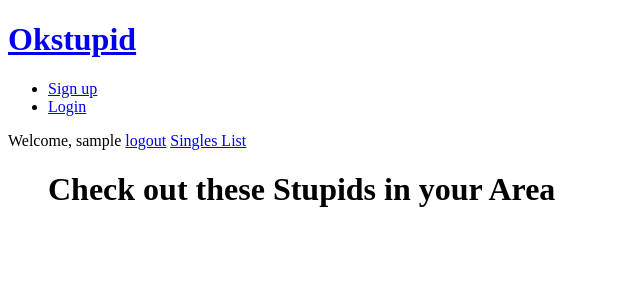
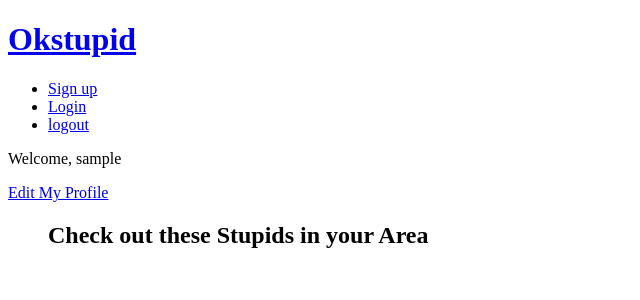
Before and after one commit to jcylok/okstupid, a Django app: template okstupid/templates/find_singles.html in a window 1280 px wide. Shown: the top 300 px of the page, without its empty margins (0-640 px from the left). Run offline with Django 3.2, Linux system fonts and the light colour scheme; the template is opened without the code that fills it, so the values that code supplies are empty; the visitor is signed in with stand-in values (Sample User, id 1).

Commit message:
added edit button

```diff
--- a/okstupid/templates/base.html
+++ b/okstupid/templates/base.html
@@ -14,6 +14,7 @@
         <ul class="navbar">
           <li><a href="{%url 'register'%}">Sign up</a></li>
           <li><a href="{% url 'login' %}">Login</a></li>
+          <li><a href="/">logout</a></li>
         </ul>
       </nav>
     </div>
--- a/okstupid/templates/find_singles.html
+++ b/okstupid/templates/find_singles.html
@@ -6,19 +6,15 @@
     <section>
       {% if user.is_authenticated %}
       Welcome, {{user.username}}
-      <a href="/">logout</a>
       {#<a href="{% url 'matches_list' %}">Matches</a>#}
-      <a href="/singles">Singles List</a>
-      {% else %}
-      <a href="/register">Sign up</a>
-      <a href="/login">Login</a>
+      <p><a href="{% url 'profile_edit' %}">Edit My Profile</a></p>
       {% endif%}
     </section>
   </nav>
 
 <main>
 <ul>
-  <h1>Check out these Stupids in your Area</h1>
+  <h2>Check out these Stupids in your Area</h2>
   {% for profile in profiles%}
   <a href="">
     <li>
```
